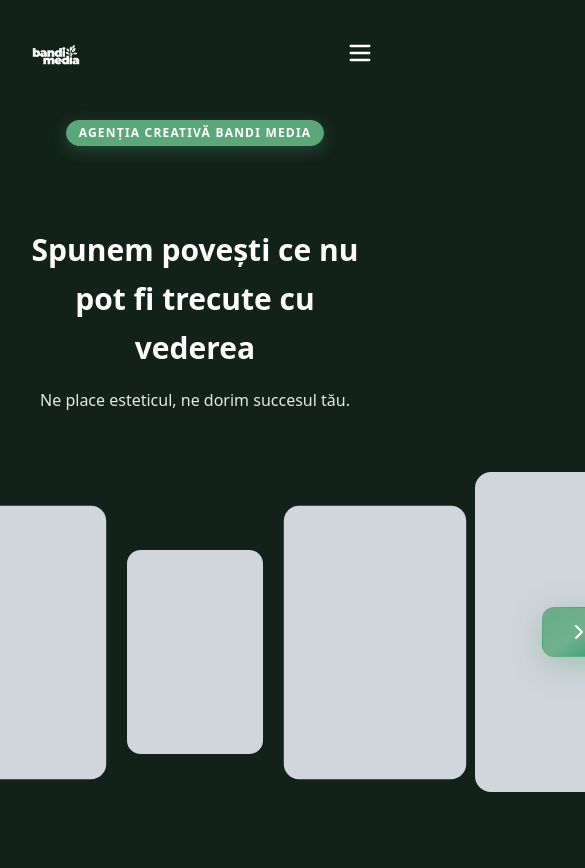
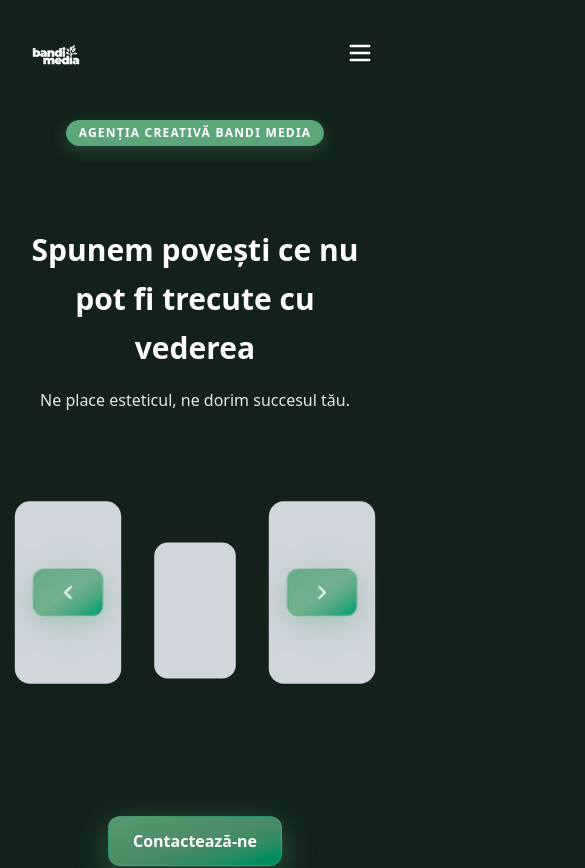
Before and after one commit to ghefraim/bandimedia-website, a Next.js app in the folder my-app/: page / in a window 390 px wide. Shown: the top 868 px of the page, 585 px wide, since content can reach past the window. Built offline with nearby package versions, Linux system fonts and the light colour scheme.

Commit message:
3Cards Mobile

```diff
--- a/my-app/app/components/ParallaxCarousel.tsx
+++ b/my-app/app/components/ParallaxCarousel.tsx
@@ -6,16 +6,26 @@ import { LiquidGlassButton } from "./LiquidGlassButton";
 
 export function ParallaxCarousel() {
   const [scrollY, setScrollY] = useState(0);
+  const [isMobile, setIsMobile] = useState(false);
 
   useEffect(() => {
     const handleScroll = () => setScrollY(window.scrollY);
+    const updateSize = () => {
+      setIsMobile(window.innerWidth <= 450);
+    };
+
     window.addEventListener("scroll", handleScroll);
-    return () => window.removeEventListener("scroll", handleScroll);
+    window.addEventListener("resize", updateSize);
+
+    updateSize(); // set initial state
+
+    return () => {
+      window.removeEventListener("scroll", handleScroll);
+      window.removeEventListener("resize", updateSize);
+    };
   }, []);
 
-  // Card configurations - middle card (index 2) is smallest, outer cards are largest
-  const cardConfigs = [
-    // Far left card (largest)
+  const cardConfigsDesktop = [
     {
       width: "w-52",
       height: "h-80",
@@ -23,36 +33,32 @@ export function ParallaxCarousel() {
       zIndex: "z-10",
       hasButton: true,
       buttonRotation: "rotate-180",
-      parallaxMultiplier: 0.12, // Most movement
+      parallaxMultiplier: 0.12,
     },
-    // Left card
     {
       width: "w-48",
       height: "h-72",
       baseTransform: "scale(0.95) translateY(-10px)",
       zIndex: "z-20",
       hasButton: false,
-      parallaxMultiplier: 0.08, // Medium movement
+      parallaxMultiplier: 0.08,
     },
-    // Center card (smallest)
     {
       width: "w-40",
       height: "h-60",
       baseTransform: "scale(0.85)",
       zIndex: "z-30",
       hasButton: false,
-      parallaxMultiplier: 0.04, // Minimal movement
+      parallaxMultiplier: 0.04,
     },
-    // Right card
     {
       width: "w-48",
       height: "h-72",
       baseTransform: "scale(0.95) translateY(-10px)",
       zIndex: "z-20",
       hasButton: false,
-      parallaxMultiplier: 0.08, // Medium movement
+      parallaxMultiplier: 0.08,
     },
-    // Far right card (largest)
     {
       width: "w-52",
       height: "h-80",
@@ -60,12 +66,43 @@ export function ParallaxCarousel() {
       zIndex: "z-10",
       hasButton: true,
       buttonRotation: "",
-      parallaxMultiplier: 0.12, // Most movement
+      parallaxMultiplier: 0.12,
     },
   ];
 
+  const cardConfigsMobile = [
+    {
+      width: "w-28",
+      height: "h-48",
+      baseTransform: "scale(0.95) translateY(-10px) translateX(-20px)",
+      zIndex: "z-20",
+      hasButton: true,
+      buttonRotation: "rotate-180",
+      parallaxMultiplier: 0.1,
+    },
+    {
+      width: "w-24",
+      height: "h-40",
+      baseTransform: "scale(0.85) translateY(10px)",
+      zIndex: "z-10",
+      hasButton: false,
+      parallaxMultiplier: 0.05,
+    },
+    {
+      width: "w-28",
+      height: "h-48",
+      baseTransform: "scale(0.95) translateY(-10px) translateX(20px)",
+      zIndex: "z-20",
+      hasButton: true,
+      buttonRotation: "",
+      parallaxMultiplier: 0.1,
+    },
+  ];
+
+  const cardConfigs = isMobile ? cardConfigsMobile : cardConfigsDesktop;
+
   return (
-    <div className="relative flex justify-center items-center px-4 max-w-7xl mx-auto mb-16 min-h-[400px] overflow-visible">
+    <div className="relative flex justify-center items-center px-4 max-w-7xl mx-auto mb-16 min-h-[300px] overflow-visible">
       <div
         className="flex justify-center items-center gap-1"
         style={{
@@ -93,9 +130,9 @@ export function ParallaxCarousel() {
                 transition: "transform 0.3s ease-out",
               }}
               onMouseEnter={(e) => {
-                e.currentTarget.style.transform = `${
-                  config.baseTransform
-                } translateY(${parallaxY - 8}px) scale(1.05)`;
+                e.currentTarget.style.transform = `${config.baseTransform} translateY(${
+                  parallaxY - 8
+                }px) scale(1.05)`;
               }}
               onMouseLeave={(e) => {
                 e.currentTarget.style.transform = `${config.baseTransform} translateY(${parallaxY}px)`;
```
